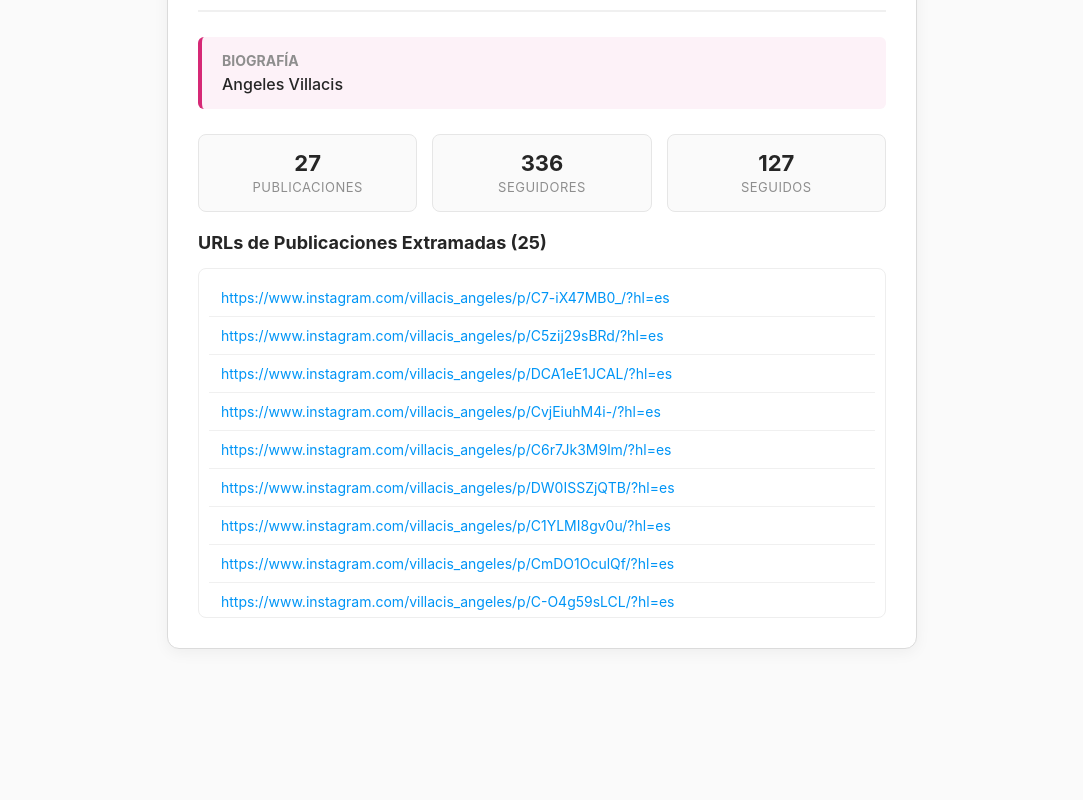
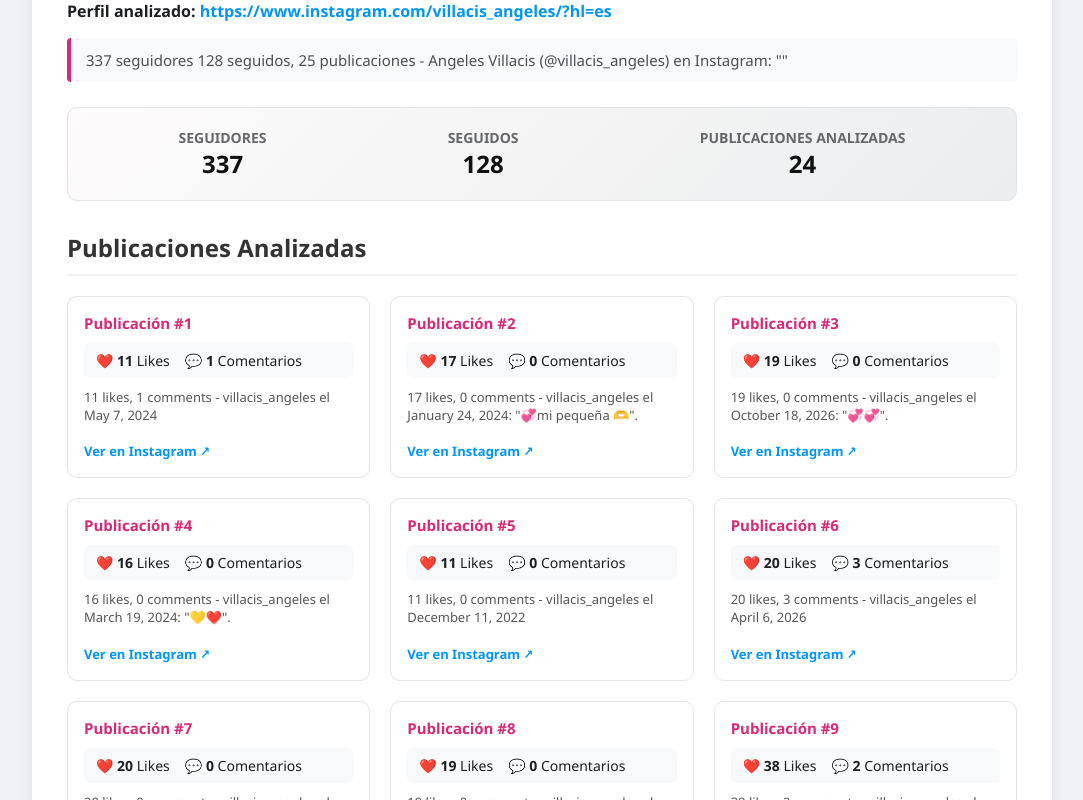
Before and after one commit to QUEMASVE/instagram-scraper-playwright, a plain HTML site: page index.html in a window 1280 px wide. Shown: the part 128-928 px from the top of the page, without its empty margins (98-1181 px from the left). Before the commit the page ends 807 px from the top, so only its background shows below. Drawn offline with Linux system fonts and the light colour scheme.

Commit message:
Actualizacion completa: scraping de 25 posts con likes, comentarios y dashboard con datos.js

```diff
--- /dev/null
+++ b/datos.js
@@ -0,0 +1,157 @@
+const datosInstagram = {
+    "perfil": "https://www.instagram.com/villacis_angeles/?hl=es",
+    "biografia": "No disponible",
+    "estadisticas_perfil": {
+        "seguidores": "337",
+        "seguidos": "128",
+        "total_publicaciones_perfil": "25",
+        "resumen_meta_original": "337 seguidores 128 seguidos, 25 publicaciones - Angeles Villacis (@villacis_angeles) en Instagram: \"\""
+    },
+    "total_publicaciones_analizadas": 24,
+    "publicaciones_detalle": [
+        {
+            "url": "https://www.instagram.com/villacis_angeles/p/C6r7Jk3M9lm/?hl=es",
+            "likes": "11",
+            "comentarios": "1",
+            "resumen_meta": "11 likes, 1 comments - villacis_angeles el May 7, 2024"
+        },
+        {
+            "url": "https://www.instagram.com/villacis_angeles/p/C2goiypsvrf/?hl=es",
+            "likes": "17",
+            "comentarios": "0",
+            "resumen_meta": "17 likes, 0 comments - villacis_angeles el January 24, 2024: \"💞mi pequeña 🫶\". "
+        },
+        {
+            "url": "https://www.instagram.com/villacis_angeles/p/DepxqlaCbbV/?hl=es",
+            "likes": "19",
+            "comentarios": "0",
+            "resumen_meta": "19 likes, 0 comments - villacis_angeles el October 18, 2026: \"💞💞\". "
+        },
+        {
+            "url": "https://www.instagram.com/villacis_angeles/p/C4twxcLMQSF/?hl=es",
+            "likes": "16",
+            "comentarios": "0",
+            "resumen_meta": "16 likes, 0 comments - villacis_angeles el March 19, 2024: \"💛❤️\". "
+        },
+        {
+            "url": "https://www.instagram.com/villacis_angeles/p/CmDO1OculQf/?hl=es",
+            "likes": "11",
+            "comentarios": "0",
+            "resumen_meta": "11 likes, 0 comments - villacis_angeles el December 11, 2022"
+        },
+        {
+            "url": "https://www.instagram.com/villacis_angeles/p/DW0ISSZjQTB/?hl=es",
+            "likes": "20",
+            "comentarios": "3",
+            "resumen_meta": "20 likes, 3 comments - villacis_angeles el April 6, 2026"
+        },
+        {
+            "url": "https://www.instagram.com/villacis_angeles/p/DUUhbTljUmi/?hl=es",
+            "likes": "20",
+            "comentarios": "0",
+            "resumen_meta": "20 likes, 0 comments - villacis_angeles el February 3, 2026: \"🥰🥰\". "
+        },
+        {
+            "url": "https://www.instagram.com/villacis_angeles/p/C7-hdfJsOLk/?hl=es",
+            "likes": "19",
+            "comentarios": "0",
+            "resumen_meta": "19 likes, 0 comments - villacis_angeles el June 8, 2024"
+        },
+        {
+            "url": "https://www.instagram.com/villacis_angeles/p/DIj6GaCpPYS/?hl=es",
+            "likes": "38",
+            "comentarios": "2",
+            "resumen_meta": "38 likes, 2 comments - villacis_angeles el April 17, 2025"
+        },
+        {
+            "url": "https://www.instagram.com/villacis_angeles/p/C-O4g59sLCL/?hl=es",
+            "likes": "20",
+            "comentarios": "0",
+            "resumen_meta": "20 likes, 0 comments - villacis_angeles el August 3, 2024: \"🌓\". "
+        },
+        {
+            "url": "https://www.instagram.com/villacis_angeles/p/C7-iX47MB0_/?hl=es",
+            "likes": "21",
+            "comentarios": "0",
+            "resumen_meta": "21 likes, 0 comments - villacis_angeles el June 8, 2024: \"💓\". "
+        },
+        {
+            "url": "https://www.instagram.com/villacis_angeles/p/DCA1eE1JCAL/?hl=es",
+            "likes": "16",
+            "comentarios": "0",
+            "resumen_meta": "16 likes, 0 comments - villacis_angeles el November 5, 2024: \"🤍\". "
+        },
+        {
+            "url": "https://www.instagram.com/villacis_angeles/p/C3WEsmaR6gH/?hl=es",
+            "likes": "20",
+            "comentarios": "0",
+            "resumen_meta": "20 likes, 0 comments - villacis_angeles el February 14, 2024: \"✨🖤\". "
+        },
+        {
+            "url": "https://www.instagram.com/villacis_angeles/p/DCA1qKWJGkb/?hl=es",
+            "likes": "28",
+            "comentarios": "0",
+            "resumen_meta": "28 likes, 0 comments - villacis_angeles el November 5, 2024"
+        },
+        {
+            "url": "https://www.instagram.com/villacis_angeles/p/C50cyn_OUji/?hl=es",
+            "likes": "18",
+            "comentarios": "0",
+            "resumen_meta": "18 likes, 0 comments - villacis_angeles el April 16, 2024: \"Villacis ✨\". "
+        },
+        {
+            "url": "https://www.instagram.com/villacis_angeles/p/DEbU7jZp_kN/?hl=es",
+            "likes": "20",
+            "comentarios": "0",
+            "resumen_meta": "20 likes, 0 comments - villacis_angeles el January 4, 2025: \"🌑🐢\". "
+        },
+        {
+            "url": "https://www.instagram.com/villacis_angeles/p/CvjEiuhM4i-/?hl=es",
+            "likes": "19",
+            "comentarios": "0",
+            "resumen_meta": "19 likes, 0 comments - villacis_angeles el August 4, 2023: \"💫\". "
+        },
+        {
+            "url": "https://www.instagram.com/villacis_angeles/p/C7-ilASMxe3/?hl=es",
+            "likes": "22",
+            "comentarios": "0",
+            "resumen_meta": "22 likes, 0 comments - villacis_angeles el June 8, 2024"
+        },
+        {
+            "url": "https://www.instagram.com/villacis_angeles/p/C1YLMI8gv0u/?hl=es",
+            "likes": "21",
+            "comentarios": "0",
+            "resumen_meta": "21 likes, 0 comments - villacis_angeles el December 27, 2023: \"💞\". "
+        },
+        {
+            "url": "https://www.instagram.com/villacis_angeles/p/C5hag86MRF4/?hl=es",
+            "likes": "19",
+            "comentarios": "0",
+            "resumen_meta": "19 likes, 0 comments - villacis_angeles el April 8, 2024: \"🤍🖤\". "
+        },
+        {
+            "url": "https://www.instagram.com/villacis_angeles/p/DZToHzAkTmB/?hl=es",
+            "likes": "26",
+            "comentarios": "1",
+            "resumen_meta": "26 likes, 1 comments - villacis_angeles el June 7, 2026: \"Mi linda danza 💃❤️🥰\". "
+        },
+        {
+            "url": "https://www.instagram.com/villacis_angeles/p/C3WFPSrREZR/?hl=es",
+            "likes": "12",
+            "comentarios": "0",
+            "resumen_meta": "12 likes, 0 comments - villacis_angeles el February 14, 2024: \"💞\". "
+        },
+        {
+            "url": "https://www.instagram.com/villacis_angeles/p/C5zij29sBRd/?hl=es",
+            "likes": "28",
+            "comentarios": "0",
+            "resumen_meta": "28 likes, 0 comments - villacis_angeles el April 15, 2024: \"💋\". "
+        },
+        {
+            "url": "https://www.instagram.com/villacis_angeles/p/Cye2CdLMRZj/?hl=es",
+            "likes": "27",
+            "comentarios": "0",
+            "resumen_meta": "27 likes, 0 comments - villacis_angeles el October 16, 2023: \"💞\". "
+        }
+    ]
+};
--- a/datos.json
+++ b/datos.json
@@ -1,38 +1,157 @@
 {
     "perfil": "https://www.instagram.com/villacis_angeles/?hl=es",
-    "biografia": "Angeles Villacis",
+    "biografia": "No disponible",
     "estadisticas_perfil": {
-        "seguidores": "336",
-        "seguidos": "127",
-        "total_publicaciones_perfil": "27",
-        "resumen_meta_original": "336 seguidores 127 seguidos, 27 publicaciones - Angeles Villacis (@villacis_angeles) en Instagram: \"\""
+        "seguidores": "337",
+        "seguidos": "128",
+        "total_publicaciones_perfil": "25",
+        "resumen_meta_original": "337 seguidores 128 seguidos, 25 publicaciones - Angeles Villacis (@villacis_angeles) en Instagram: \"\""
     },
-    "total_publicaciones_extraidas": 25,
-    "publicaciones": [
-        "/villacis_angeles/p/C7-iX47MB0_/?hl=es",
-        "/villacis_angeles/p/C5zij29sBRd/?hl=es",
-        "/villacis_angeles/p/DCA1eE1JCAL/?hl=es",
-        "/villacis_angeles/p/CvjEiuhM4i-/?hl=es",
-        "/villacis_angeles/p/C6r7Jk3M9lm/?hl=es",
-        "/villacis_angeles/p/DW0ISSZjQTB/?hl=es",
-        "/villacis_angeles/p/C1YLMI8gv0u/?hl=es",
-        "/villacis_angeles/p/CmDO1OculQf/?hl=es",
-        "/villacis_angeles/p/C-O4g59sLCL/?hl=es",
-        "/villacis_angeles/p/Cye2CdLMRZj/?hl=es",
-        "/villacis_angeles/p/C5hag86MRF4/?hl=es",
-        "/villacis_angeles/p/DIj6GaCpPYS/?hl=es",
-        "/villacis_angeles/p/C3WFPSrREZR/?hl=es",
-        "/villacis_angeles/p/CzpdH2NMqkl/?hl=es",
-        "/villacis_angeles/p/Cz5ELiysBEM/?hl=es",
-        "/villacis_angeles/p/C50cyn_OUji/?hl=es",
-        "/villacis_angeles/p/DZToHzAkTmB/?hl=es",
-        "/villacis_angeles/p/C2goiypsvrf/?hl=es",
-        "/villacis_angeles/p/DEbU7jZp_kN/?hl=es",
-        "/villacis_angeles/p/DUUhbTljUmi/?hl=es",
-        "/villacis_angeles/p/C3WEsmaR6gH/?hl=es",
-        "/villacis_angeles/p/DCA1qKWJGkb/?hl=es",
-        "/villacis_angeles/p/C7-ilASMxe3/?hl=es",
-        "/villacis_angeles/p/C7-hdfJsOLk/?hl=es",
-        "/villacis_angeles/p/C4twxcLMQSF/?hl=es"
+    "total_publicaciones_analizadas": 24,
+    "publicaciones_detalle": [
+        {
+            "url": "https://www.instagram.com/villacis_angeles/p/C6r7Jk3M9lm/?hl=es",
+            "likes": "11",
+            "comentarios": "1",
+            "resumen_meta": "11 likes, 1 comments - villacis_angeles el May 7, 2024"
+        },
+        {
+            "url": "https://www.instagram.com/villacis_angeles/p/C2goiypsvrf/?hl=es",
+            "likes": "17",
+            "comentarios": "0",
+            "resumen_meta": "17 likes, 0 comments - villacis_angeles el January 24, 2024: \"💞mi pequeña 🫶\". "
+        },
+        {
+            "url": "https://www.instagram.com/villacis_angeles/p/DepxqlaCbbV/?hl=es",
+            "likes": "19",
+            "comentarios": "0",
+            "resumen_meta": "19 likes, 0 comments - villacis_angeles el October 18, 2026: \"💞💞\". "
+        },
+        {
+            "url": "https://www.instagram.com/villacis_angeles/p/C4twxcLMQSF/?hl=es",
+            "likes": "16",
+            "comentarios": "0",
+            "resumen_meta": "16 likes, 0 comments - villacis_angeles el March 19, 2024: \"💛❤️\". "
+        },
+        {
+            "url": "https://www.instagram.com/villacis_angeles/p/CmDO1OculQf/?hl=es",
+            "likes": "11",
+            "comentarios": "0",
+            "resumen_meta": "11 likes, 0 comments - villacis_angeles el December 11, 2022"
+        },
+        {
+            "url": "https://www.instagram.com/villacis_angeles/p/DW0ISSZjQTB/?hl=es",
+            "likes": "20",
+            "comentarios": "3",
+            "resumen_meta": "20 likes, 3 comments - villacis_angeles el April 6, 2026"
+        },
+        {
+            "url": "https://www.instagram.com/villacis_angeles/p/DUUhbTljUmi/?hl=es",
+            "likes": "20",
+            "comentarios": "0",
+            "resumen_meta": "20 likes, 0 comments - villacis_angeles el February 3, 2026: \"🥰🥰\". "
+        },
+        {
+            "url": "https://www.instagram.com/villacis_angeles/p/C7-hdfJsOLk/?hl=es",
+            "likes": "19",
+            "comentarios": "0",
+            "resumen_meta": "19 likes, 0 comments - villacis_angeles el June 8, 2024"
+        },
+        {
+            "url": "https://www.instagram.com/villacis_angeles/p/DIj6GaCpPYS/?hl=es",
+            "likes": "38",
+            "comentarios": "2",
+            "resumen_meta": "38 likes, 2 comments - villacis_angeles el April 17, 2025"
+        },
+        {
+            "url": "https://www.instagram.com/villacis_angeles/p/C-O4g59sLCL/?hl=es",
+            "likes": "20",
+            "comentarios": "0",
+            "resumen_meta": "20 likes, 0 comments - villacis_angeles el August 3, 2024: \"🌓\". "
+        },
+        {
+            "url": "https://www.instagram.com/villacis_angeles/p/C7-iX47MB0_/?hl=es",
+            "likes": "21",
+            "comentarios": "0",
+            "resumen_meta": "21 likes, 0 comments - villacis_angeles el June 8, 2024: \"💓\". "
+        },
+        {
+            "url": "https://www.instagram.com/villacis_angeles/p/DCA1eE1JCAL/?hl=es",
+            "likes": "16",
+            "comentarios": "0",
+            "resumen_meta": "16 likes, 0 comments - villacis_angeles el November 5, 2024: \"🤍\". "
+        },
+        {
+            "url": "https://www.instagram.com/villacis_angeles/p/C3WEsmaR6gH/?hl=es",
+            "likes": "20",
+            "comentarios": "0",
+            "resumen_meta": "20 likes, 0 comments - villacis_angeles el February 14, 2024: \"✨🖤\". "
+        },
+        {
+            "url": "https://www.instagram.com/villacis_angeles/p/DCA1qKWJGkb/?hl=es",
+            "likes": "28",
+            "comentarios": "0",
+            "resumen_meta": "28 likes, 0 comments - villacis_angeles el November 5, 2024"
+        },
+        {
+            "url": "https://www.instagram.com/villacis_angeles/p/C50cyn_OUji/?hl=es",
+            "likes": "18",
+            "comentarios": "0",
+            "resumen_meta": "18 likes, 0 comments - villacis_angeles el April 16, 2024: \"Villacis ✨\". "
+        },
+        {
+            "url": "https://www.instagram.com/villacis_angeles/p/DEbU7jZp_kN/?hl=es",
+            "likes": "20",
+            "comentarios": "0",
+            "resumen_meta": "20 likes, 0 comments - villacis_angeles el January 4, 2025: \"🌑🐢\". "
+        },
+        {
+            "url": "https://www.instagram.com/villacis_angeles/p/CvjEiuhM4i-/?hl=es",
+            "likes": "19",
+            "comentarios": "0",
+            "resumen_meta": "19 likes, 0 comments - villacis_angeles el August 4, 2023: \"💫\". "
+        },
+        {
+            "url": "https://www.instagram.com/villacis_angeles/p/C7-ilASMxe3/?hl=es",
+            "likes": "22",
+            "comentarios": "0",
+            "resumen_meta": "22 likes, 0 comments - villacis_angeles el June 8, 2024"
+        },
+        {
+            "url": "https://www.instagram.com/villacis_angeles/p/C1YLMI8gv0u/?hl=es",
+            "likes": "21",
+            "comentarios": "0",
+            "resumen_meta": "21 likes, 0 comments - villacis_angeles el December 27, 2023: \"💞\". "
+        },
+        {
+            "url": "https://www.instagram.com/villacis_angeles/p/C5hag86MRF4/?hl=es",
+            "likes": "19",
+            "comentarios": "0",
+            "resumen_meta": "19 likes, 0 comments - villacis_angeles el April 8, 2024: \"🤍🖤\". "
+        },
+        {
+            "url": "https://www.instagram.com/villacis_angeles/p/DZToHzAkTmB/?hl=es",
+            "likes": "26",
+            "comentarios": "1",
+            "resumen_meta": "26 likes, 1 comments - villacis_angeles el June 7, 2026: \"Mi linda danza 💃❤️🥰\". "
+        },
+        {
+            "url": "https://www.instagram.com/villacis_angeles/p/C3WFPSrREZR/?hl=es",
+            "likes": "12",
+            "comentarios": "0",
+            "resumen_meta": "12 likes, 0 comments - villacis_angeles el February 14, 2024: \"💞\". "
+        },
+        {
+            "url": "https://www.instagram.com/villacis_angeles/p/C5zij29sBRd/?hl=es",
+            "likes": "28",
+            "comentarios": "0",
+            "resumen_meta": "28 likes, 0 comments - villacis_angeles el April 15, 2024: \"💋\". "
+        },
+        {
+            "url": "https://www.instagram.com/villacis_angeles/p/Cye2CdLMRZj/?hl=es",
+            "likes": "27",
+            "comentarios": "0",
+            "resumen_meta": "27 likes, 0 comments - villacis_angeles el October 16, 2023: \"💞\". "
+        }
     ]
 }
--- a/index.html
+++ b/index.html
@@ -3,161 +3,191 @@
 <head>
     <meta charset="UTF-8">
     <meta name="viewport" content="width=device-width, initial-scale=1.0">
-    <title>Análisis de Perfil - Instagram Scraper</title>
+    <title>Dashboard de Perfil - Instagram Scraper</title>
     <style>
-        * {
-            box-sizing: border-box;
+        body {
+            font-family: 'Segoe UI', Tahoma, Geneva, Verdana, sans-serif;
+            background-color: #f0f2f5;
             margin: 0;
-            padding: 0;
+            padding: 30px;
+            color: #1c1e21;
         }
-        body {
-            font-family: -apple-system, BlinkMacSystemFont, "Segoe UI", Roboto, Helvetica, Arial, sans-serif;
-            background-color: #fafafa;
-            color: #262626;
-            padding: 30px 15px;
-        }
-        .card {
-            max-width: 750px;
+        .container {
+            max-width: 950px;
             margin: 0 auto;
             background: #ffffff;
-            border: 1px solid #dbdbdb;
+            padding: 25px 35px;
             border-radius: 12px;
-            padding: 30px;
-            box-shadow: 0 4px 15px rgba(0, 0, 0, 0.05);
-        }
-        .header {
-            border-bottom: 2px solid #f0f0f0;
-            padding-bottom: 20px;
-            margin-bottom: 25px;
+            box-shadow: 0 4px 15px rgba(0, 0, 0, 0.08);
         }
         h1 {
-            font-size: 24px;
             color: #d62976;
-            margin-bottom: 8px;
+            margin-bottom: 5px;
+            font-size: 28px;
         }
-        .stats-grid {
-            display: grid;
-            grid-template-columns: repeat(3, 1fr);
-            gap: 15px;
-            margin: 20px 0;
+        .profile-link {
+            color: #0095f6;
+            text-decoration: none;
+            font-weight: 600;
         }
-        .stat-card {
-            background: #fafafa;
-            border: 1px solid #e6e6e6;
-            border-radius: 8px;
-            padding: 15px;
+        .profile-link:hover {
+            text-decoration: underline;
+        }
+        .stats-box {
+            display: flex;
+            justify-content: space-around;
+            background: linear-gradient(135deg, #fdfbfb 0%, #ebedee 100%);
+            padding: 20px;
+            border-radius: 10px;
+            margin: 25px 0;
+            border: 1px solid #e1e4e8;
+        }
+        .stat-item {
             text-align: center;
         }
-        .stat-card span {
-            display: block;
-            font-size: 22px;
+        .stat-item p {
+            margin: 0;
+            font-size: 14px;
+            color: #65676b;
+            font-weight: 600;
+            text-transform: uppercase;
+        }
+        .stat-item span {
+            font-size: 24px;
             font-weight: bold;
-            color: #262626;
+            color: #111;
         }
-        .stat-card label {
+        .bio {
+            background-color: #f8f9fa;
+            border-left: 4px solid #d62976;
+            padding: 12px 15px;
+            border-radius: 4px;
+            color: #4b4f56;
+            font-size: 15px;
+            margin: 15px 0;
+        }
+        h2 {
+            border-bottom: 2px solid #f0f2f5;
+            padding-bottom: 10px;
+            color: #333;
+            margin-top: 30px;
+        }
+        .grid-posts {
+            display: grid;
+            grid-template-columns: repeat(auto-fill, minmax(280px, 1fr));
+            gap: 20px;
+            margin-top: 20px;
+        }
+        .post-card {
+            border: 1px solid #e1e4e8;
+            border-radius: 10px;
+            padding: 16px;
+            background: #ffffff;
+            transition: transform 0.2s, box-shadow 0.2s;
+        }
+        .post-card:hover {
+            transform: translateY(-3px);
+            box-shadow: 0 6px 18px rgba(0,0,0,0.1);
+        }
+        .post-header {
+            font-weight: bold;
+            color: #d62976;
+            margin-bottom: 10px;
+            font-size: 15px;
+        }
+        .metrics {
+            display: flex;
+            gap: 15px;
+            margin: 10px 0;
+            background: #f8f9fa;
+            padding: 8px 12px;
+            border-radius: 6px;
+            font-size: 14px;
+        }
+        .post-caption {
             font-size: 13px;
-            color: #8e8e8e;
-            text-transform: uppercase;
-            letter-spacing: 0.5px;
+            color: #555;
+            margin: 10px 0;
+            line-height: 1.4;
         }
-        .bio-section {
-            background: #fdf2f8;
-            border-left: 4px solid #d62976;
-            padding: 15px 20px;
-            border-radius: 6px;
-            margin-bottom: 25px;
-        }
-        .posts-section h2 {
-            font-size: 18px;
-            margin-bottom: 15px;
-        }
-        .posts-list {
-            list-style: none;
-            max-height: 350px;
-            overflow-y: auto;
-            border: 1px solid #eee;
-            border-radius: 8px;
-            padding: 10px;
-        }
-        .posts-list li {
-            padding: 10px 12px;
-            border-bottom: 1px solid #f0f0f0;
-            font-size: 14px;
-            word-break: break-all;
-        }
-        .posts-list li:last-child {
-            border-bottom: none;
-        }
-        .posts-list a {
+        .post-card a {
+            display: inline-block;
+            margin-top: 8px;
             color: #0095f6;
             text-decoration: none;
-        }
-        .posts-list a:hover {
-            text-decoration: underline;
+            font-size: 13px;
+            font-weight: 600;
         }
     </style>
 </head>
 <body>
 
-    <div class="card">
-        <div class="header">
-            <h1>📊 Instagram Web Scraper</h1>
-            <p><strong>Perfil Objetivo:</strong> <a id="link-perfil" href="#" target="_blank">Cargando...</a></p>
-        </div>
+    <div class="container">
+        <h1>Dashboard de Perfil</h1>
+        <p><strong>Perfil analizado:</strong> <a id="perfil-url" class="profile-link" href="#" target="_blank">Cargando...</a></p>
+        <div class="bio" id="biografia">Cargando datos...</div>
 
-        <div class="bio-section">
-            <h3 style="font-size: 14px; color: #8e8e8e; margin-bottom: 5px;">BIOGRAFÍA</h3>
-            <p id="biografia" style="font-weight: 500;">Cargando...</p>
-        </div>
-
-        <div class="stats-grid">
-            <div class="stat-card">
-                <span id="stat-posts">0</span>
-                <label>Publicaciones</label>
+        <div class="stats-box">
+            <div class="stat-item">
+                <p>Seguidores</p>
+                <span id="val-seguidores">-</span>
             </div>
-            <div class="stat-card">
-                <span id="stat-followers">0</span>
-                <label>Seguidores</label>
+            <div class="stat-item">
+                <p>Seguidos</p>
+                <span id="val-seguidos">-</span>
             </div>
-            <div class="stat-card">
-                <span id="stat-following">0</span>
-                <label>Seguidos</label>
+            <div class="stat-item">
+                <p>Publicaciones Analizadas</p>
+                <span id="val-total-posts">-</span>
             </div>
         </div>
 
-        <div class="posts-section">
-            <h2>URLs de Publicaciones Extramadas (<span id="total-extraido">0</span>)</h2>
-            <ul id="lista-publicaciones" class="posts-list">
-                <li>Cargando enlaces...</li>
-            </ul>
-        </div>
+        <h2>Publicaciones Analizadas</h2>
+        <div class="grid-posts" id="posts-container"></div>
     </div>
 
+    <!-- Carga del archivo generado por Python -->
+    <script src="datos.js"></script>
+
     <script>
-        fetch('datos.json')
-            .then(res => res.json())
-            .then(data => {
-                document.getElementById('link-perfil').href = data.perfil;
-                document.getElementById('link-perfil').innerText = data.perfil;
-                document.getElementById('biografia').innerText = data.biografia || 'Sin biografía';
+        function renderizar() {
+            if (typeof datosInstagram === 'undefined') {
+                document.getElementById('posts-container').innerHTML =
+                    '<p style="color:red; font-weight:bold;">Ejecuta main.py para generar el archivo datos.js</p>';
+                return;
+            }
 
-                document.getElementById('stat-posts').innerText = data.estadisticas_perfil.total_publicaciones_perfil || '0';
-                document.getElementById('stat-followers').innerText = data.estadisticas_perfil.seguidores || '0';
-                document.getElementById('stat-following').innerText = data.estadisticas_perfil.seguidos || '0';
+            const data = datosInstagram;
 
-                document.getElementById('total-extraido').innerText = data.total_publicaciones_extraidas || '0';
+            document.getElementById('perfil-url').href = data.perfil;
+            document.getElementById('perfil-url').innerText = data.perfil;
+            document.getElementById('biografia').innerText = data.estadisticas_perfil.resumen_meta_original || "Sin biografía disponible";
 
-                const ul = document.getElementById('lista-publicaciones');
-                ul.innerHTML = '';
+            document.getElementById('val-seguidores').innerText = data.estadisticas_perfil.seguidores;
+            document.getElementById('val-seguidos').innerText = data.estadisticas_perfil.seguidos;
+            document.getElementById('val-total-posts').innerText = data.total_publicaciones_analizadas;
 
-                data.publicaciones.forEach(path => {
-                    const li = document.createElement('li');
-                    const fullUrl = path.startsWith('http') ? path : `https://www.instagram.com${path}`;
-                    li.innerHTML = `<a href="${fullUrl}" target="_blank">${fullUrl}</a>`;
-                    ul.appendChild(li);
-                });
-            })
-            .catch(err => console.error('Error al cargar datos.json:', err));
+            const container = document.getElementById('posts-container');
+            container.innerHTML = '';
+
+            data.publicaciones_detalle.forEach((post, index) => {
+                const card = document.createElement('div');
+                card.className = 'post-card';
+                card.innerHTML = `
+                    <div class="post-header">Publicación #${index + 1}</div>
+                    <div class="metrics">
+                        <span>❤️ <strong>${post.likes}</strong> Likes</span>
+                        <span>💬 <strong>${post.comentarios}</strong> Comentarios</span>
+                    </div>
+                    <div class="post-caption">${post.resumen_meta || 'Sin descripción'}</div>
+                    <a href="${post.url}" target="_blank">Ver en Instagram ↗</a>
+                `;
+                container.appendChild(card);
+            });
+        }
+
+        renderizar();
     </script>
+
 </body>
 </html>
```
Also changed, not shown: 2 other files.
